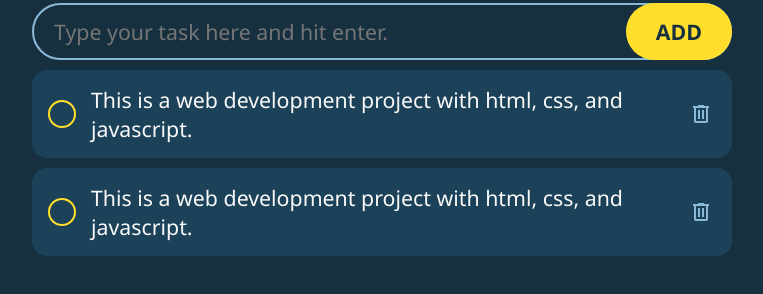
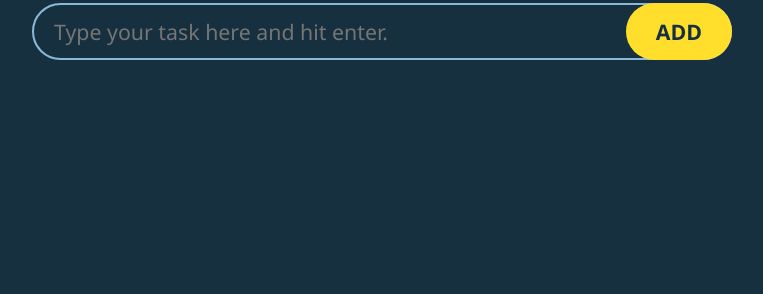
Before and after one commit to andreyestevam/to-do-list, a plain HTML site: page index.html in a window 1280 px wide. Shown: the part 214-508 px from the top of the page, without its empty margins (258-1021 px from the left). Drawn offline with Linux system fonts and the light colour scheme.

Commit message:
Adjustments on to-do interface.

```diff
--- a/index.html
+++ b/index.html
@@ -17,41 +17,6 @@
             <button id="add-button">ADD</button>
         </form>
         <ul id="tasks-list">
-            <!-- Task 1 below. -->
-            <li class="todo">
-                <input type="checkbox" id="task-1">
-                <label for="task-1" class="custom-checkbox">
-                    <svg fill="transparent" xmlns="http://www.w3.org/2000/svg" height="24px" viewBox="0 -960 960 960" width="24px" fill="#e8eaed">
-                        <path d="M382-240 154-468l57-57 171 171 367-367 57 57-424 424Z"/>
-                    </svg>
-                </label>
-                <label for="task-1" class="todo-text">
-                    This is a web development project with html, css, and javascript.
-                </label>
-                <button class="delete-button">
-                    <svg fill="var(--secondary-color)" xmlns="http://www.w3.org/2000/svg" height="24px" viewBox="0 -960 960 960" width="24px" fill="#e8eaed">
-                        <path d="M280-120q-33 0-56.5-23.5T200-200v-520h-40v-80h200v-40h240v40h200v80h-40v520q0 33-23.5 56.5T680-120H280Zm400-600H280v520h400v-520ZM360-280h80v-360h-80v360Zm160 0h80v-360h-80v360ZM280-720v520-520Z"/>
-                    </svg>
-                </button>
-            </li>
-
-            <!-- Task 2 below. -->
-            <li class="todo">
-                <input type="checkbox" id="task-2">
-                <label for="task-2" class="custom-checkbox">
-                    <svg fill="transparent" xmlns="http://www.w3.org/2000/svg" height="24px" viewBox="0 -960 960 960" width="24px" fill="#e8eaed">
-                        <path d="M382-240 154-468l57-57 171 171 367-367 57 57-424 424Z"/>
-                    </svg>
-                </label>
-                <label for="task-2" class="todo-text">
-                    This is a web development project with html, css, and javascript.
-                </label>
-                <button class="delete-button">
-                    <svg fill="var(--secondary-color)" xmlns="http://www.w3.org/2000/svg" height="24px" viewBox="0 -960 960 960" width="24px" fill="#e8eaed">
-                        <path d="M280-120q-33 0-56.5-23.5T200-200v-520h-40v-80h200v-40h240v40h200v80h-40v520q0 33-23.5 56.5T680-120H280Zm400-600H280v520h400v-520ZM360-280h80v-360h-80v360Zm160 0h80v-360h-80v360ZM280-720v520-520Z"/>
-                    </svg>
-                </button>
-            </li>
         </ul>
     </div>
 </body>
```
